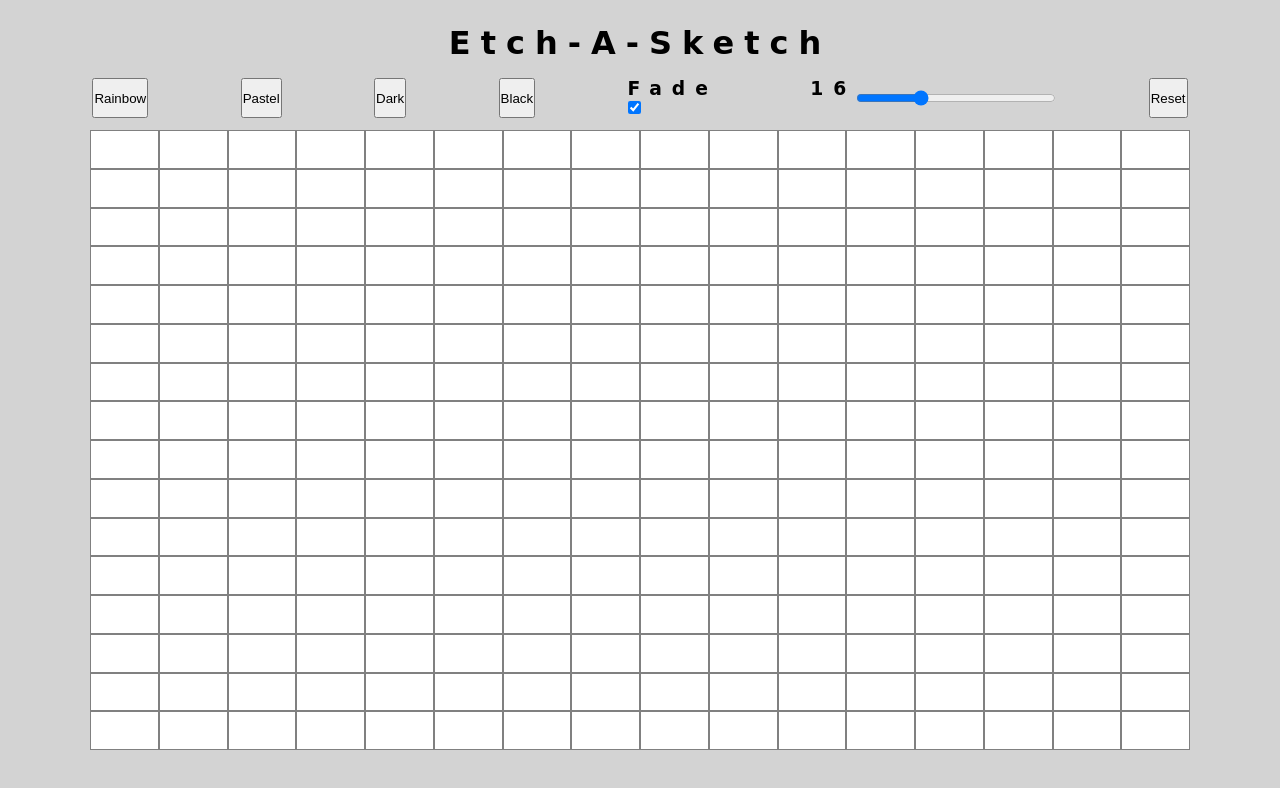
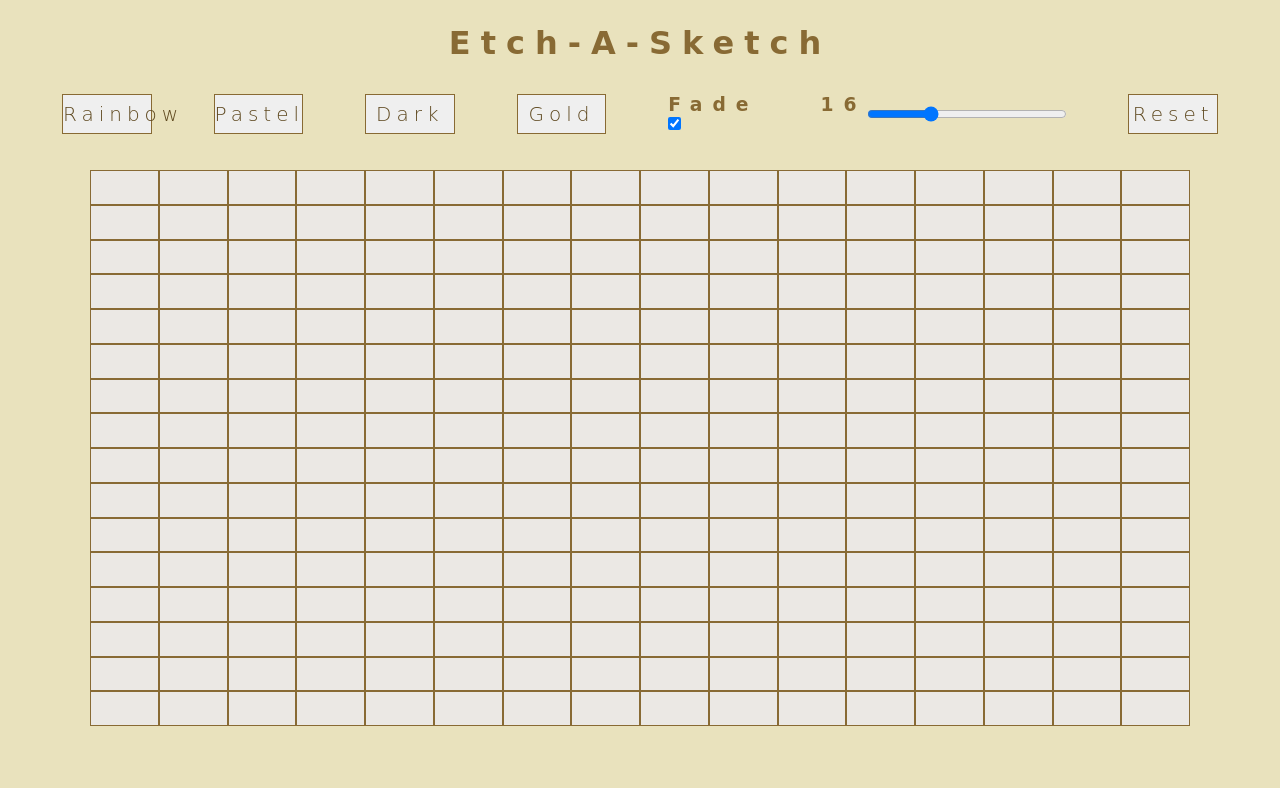
Before and after one commit to xelphin-fever/Etch-A-Sketch, a plain HTML site: page index.html in a window 1280 px wide. Drawn offline with Linux system fonts and the light colour scheme; a web font is replaced by a local one.

Commit message:
Upgrade Design

```diff
--- a/index.html
+++ b/index.html
@@ -10,30 +10,38 @@
     <link href="https://fonts.googleapis.com/css2?family=Londrina+Solid:wght@100&display=swap" rel="stylesheet">
 </head>
 <body>
+    <!--Top Bar-->
     <div class="top-container">
+        <!--Title-->
         <h1>Etch-A-Sketch</h1>
+        <!--Buttons-->
         <div class="button-container">
+            <!--Color Buttons-->
             <button class="color-button" id="btnRainbow" data-color="rainbow">Rainbow</button>
             <button class="color-button" id="btnPastel" data-color="pastel">Pastel</button>
             <button class="color-button" id="btnDark" data-color="dark">Dark</button>
-            <button class="color-button" id="btnDark" data-color="black">Black</button>
+            <button class="color-button" id="btnGolf" data-color="gold">Gold</button>
+            <!--Fade Toggle-->
             <div class="switchcontainer">
                 <label class="switch">
                     <h3 id="switchInput">Fade</h3>
                     <input type="checkbox" id="applyFade">
                 </label>
             </div>
+            <!--Grid Size Slide-->
             <div class="slidecontainer">
                 <h3 id="sliderInput">16</h3>
                 <input type="range" min="1" max="50" value="16" class="slider" id="gridSize">
             </div>
-            <button  id="reset">Reset</button>
+            <!--Reset-->
+            <button id="reset">Reset</button>
         </div>
     </div>
 
-    <!--In JS a grid is created-->
+    <!--In JS, a grid is created inside the below div-->
     <div class="grid-container"></div>
 
+    <!--JS Script-->
     <script src="./script.js"></script>
 </body>
 </html>
--- a/script.js
+++ b/script.js
@@ -1,5 +1,7 @@
 
-
+//
+//INITIALIZE
+//
 let body = document.querySelector('body');
 let changedGrid = false;
 let gridLength =16;
@@ -14,12 +16,12 @@ applyFade.checked = true;
 const rainbowColors=makeColorGradient(.3,.3,.3,0,2,4);
 const pastelColors=makeColorGradient(.3,.3,.3,0,2,4, 230,50);
 const darkColors=makeColorGradient(.3,.3,.3,0,2,4,90,25);
-const blackColors=["(0,0,0)"];
+const goldColors=["(177, 143, 80)"];
 const myColors={
     "rainbow":rainbowColors,
     "pastel":pastelColors,
     "dark":darkColors,
-    "black":blackColors
+    "gold":goldColors
 };
 let currentColor = 0;
 let currentScheme = "rainbow";
@@ -28,7 +30,7 @@ colorButtons.forEach((button) => {
     button.addEventListener('click', () => {
       currentScheme=button.getAttribute('data-color');
     });
-  });
+});
 
 
 //
@@ -45,7 +47,7 @@ function makeGrid(myGrid){
     for (let i=0;i<(gridLength*gridLength);i++){
         //Initialize squares
         let newDiv = document.createElement('div');
-        newDiv.style.backgroundColor = 'white';
+        newDiv.style.backgroundColor = 'rgb(235, 232, 228)';
         newDiv.style.width = `${100/gridLength}%`;
         newDiv.style.height = `${100/gridLength}%`;
 
@@ -119,8 +121,6 @@ reset.addEventListener('click', () => {
 });
 
 
-
-
 //
 //Color Function
 //
--- a/style.css
+++ b/style.css
@@ -1,27 +1,58 @@
+:root {
+    --light:rgb(233, 226, 189);
+    --main: rgb(136, 106, 52);
+    --hover:  rgb(235, 232, 228);
+    --text: rgb(94, 72, 31);
+    --shadow: rgba(136, 107, 52, 0.253);
+  }
 * {
     box-sizing: border-box;
     margin:0;
     padding:0;
 }
+*:focus {
+    outline: none;
+    border:1px var(--main) solid;
+}
 body{
+    font-family: 'Londrina Solid', cursive;
+    font-weight:100;
     position:relative;
-    background: lightgray;
+    background: var(--light);
+    color:var(--main);
 }
 
 .top-container{
-    font-family: 'Londrina Solid', cursive;
-    font-weight:100;
     letter-spacing:10px;
     display:flex;
     width:100%;
-    height:10vh;
+    height:15vh;
     flex-direction: column;
     align-items: center;
 }
 
+button{
+    font-family: 'Londrina Solid', cursive;
+    font-weight:100;
+    letter-spacing:5px;
+    color:var(--text);
+    font-size:20px;
+    width:7%;
+    border:1px var(--main) solid;
+    transition: all 0.2s linear;
+}
+button:hover{
+    background-color: var(--hover);
+    font-size:21px;
+    transform:scale(1.03);
+    box-shadow: -3px -3px var(--shadow);
+    outline: none;
+    border:1px var(--main) solid;
+}
+
 h1{
     margin-top:3vh;
-    margin-bottom:2vh;
+    margin-bottom:4vh;
 }
 
 .button-container{
@@ -37,25 +68,27 @@ h1{
 }
 .slider{
     width:200px;
-    color: #9a905d;
 }
 
 
-
-
+/*GRID*/
 
 .grid-container{
     display: flex;
     width: 1200px;
     margin:0 auto;
-    height:90vh;
+    height:82vh;
     padding:50px;
     flex-wrap: wrap;
+    transition: all 0.3s linear;
+}
+.grid-container:hover{
+    transform:scale(1.002);
 }
 .grid-container div{
     width: 6.25%;
     height:6.25%;
-    border: 0.2px solid gray;
+    border: 0.2px solid var(--main);
 }
 
 .turnWhite{
@@ -65,6 +98,6 @@ h1{
 }
 @keyframes toWhite{
     100%{
-        background-color:white;
+        background-color:var(--hover);
         }
 }
```
